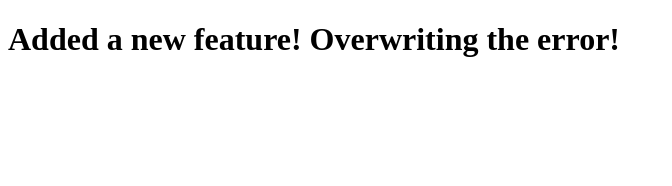
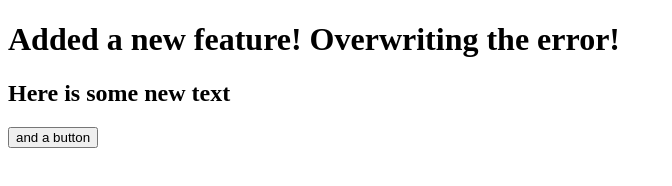
Before and after one commit to Salverz/Test-Repository, a plain HTML site: page index.html in a window 1280 px wide. Shown: the whole page, without its empty margins (0-672 px from the left). Drawn offline with Linux system fonts and the light colour scheme.

Commit message:
added the new features

```diff
--- a/index.html
+++ b/index.html
@@ -7,5 +7,7 @@
 </head>
 <body>
     <h1>Added a new feature! Overwriting the error!</h1>
+    <h2>Here is some new text</h2>
+    <button>and a button</button>
 </body>
 </html>
```
